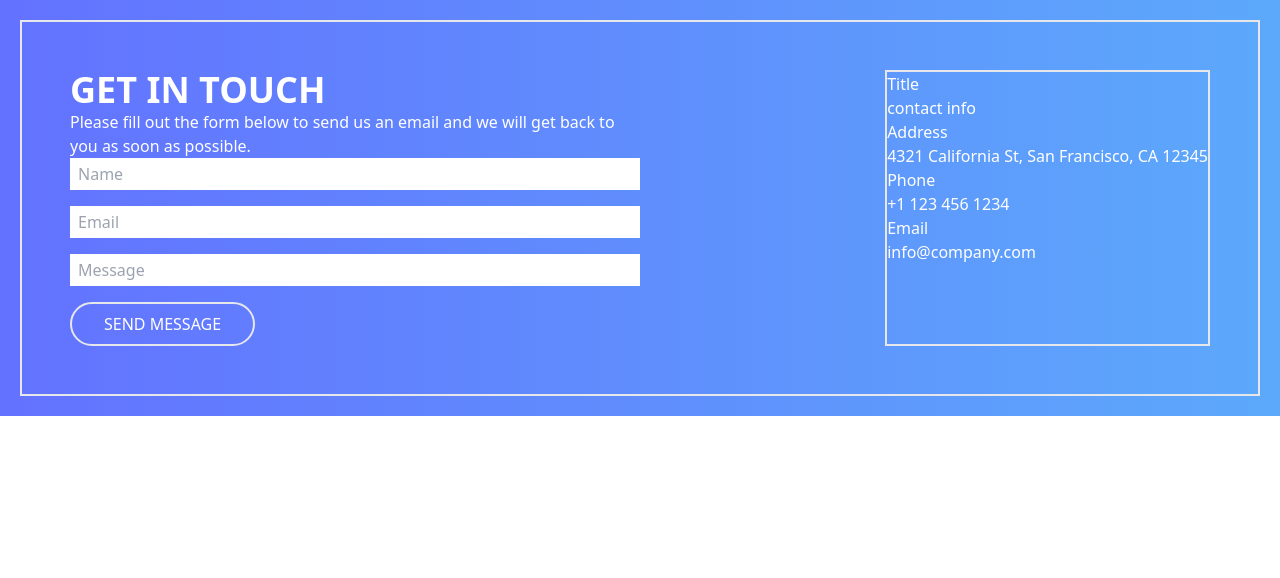
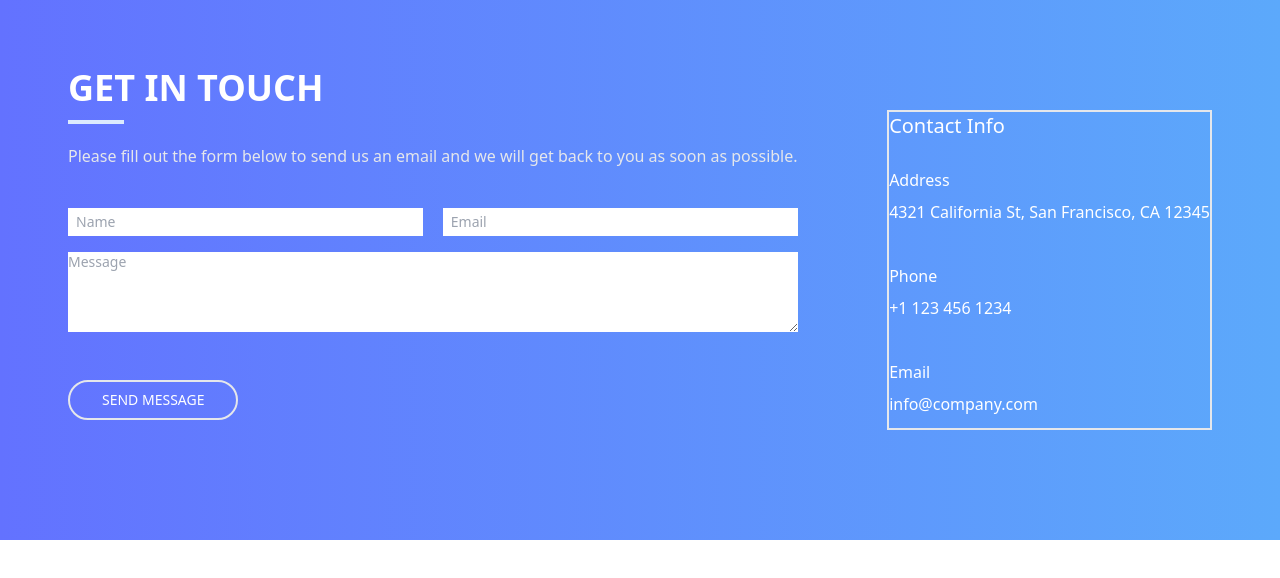
Before and after one commit to IvyMurage/react-contact-form, a React (Vite) app: page / in a window 1280 px wide. Shown: the top 578 px of the page. Built offline with nearby package versions, Linux system fonts and the light colour scheme.

Commit message:
chore: add styles to the form

```diff
--- a/src/components/Button.tsx
+++ b/src/components/Button.tsx
@@ -4,7 +4,7 @@ type ButtonProps = {
 }
 function Button({ placeholder, type = 'button', }: ButtonProps) {
     return (
-        <button className="border-2 rounded-3xl px-8 p-2" type={type}>
+        <button className="border-2 text-white rounded-3xl my-8 px-8 p-2" type={type}>
             {placeholder}
         </button>
     )
--- a/src/components/Contact.tsx
+++ b/src/components/Contact.tsx
@@ -5,18 +5,20 @@ import Form from './ContactForm'
 function Contact() {
     const [info] = useState(content)
     const contactInfo = Object.entries(info.contact_info)
-    const contactList = contactInfo.map(info => <div>
-        <h3>{info[0]}</h3>
+    const contactList = contactInfo.map(info => <div className='pb-3'>
+        <h3 className='pb-2'>{info[0]}</h3>
         <p>{info[1]}</p>
     </div>)
     return (
-        <div className='text-white grid border-2 p-12 items-center m-auto grid-cols-2' >
+        <div className='text-white flex justify-between p-12 items-center m-auto grid-cols-2' >
             <div className=''>
-                <h1 className='font-bold  text-4xl'>{info.title.toUpperCase()}</h1>
-                <p className=''>{info.content}</p>
+                <h1 className=' font-bold  text-4xl'>{info.title.toUpperCase()}</h1>
+                <div className='w-14 mt-3 h-1 bg-blue-100'></div>
+                <p className='mt-5 text-gray-200 '>{info.content}</p>
                 <Form />
             </div>
-            <div className='place-self-end border-2 h-full'>
+            <div className=' space-y-7 border-2 h-full'>
+                <h2 className='text-xl font-medium'>Contact Info</h2>
                 {contactList}
             </div>
         </div>
--- a/src/components/ContactForm.tsx
+++ b/src/components/ContactForm.tsx
@@ -38,8 +38,9 @@ function Form() {
   console.log(contacts)
 
   return (
-    <form onSubmit={handleSubmit} >
-      <div className='flex flex-col'>
+    <form onSubmit={handleSubmit} className='py-5 text-black text-sm mt-5' >
+      <div className='flex flex-col justify-between'>
+        <div className='grid grid-cols-2 gap-5'>
           <Input
             value={contact.name}
             placeholder='Name'
@@ -54,12 +55,14 @@ function Form() {
             onChange={handleChange}
             name='email'
           />
-        <Input
+        </div>
+
+        <textarea
+          rows={4}
           value={contact.message}
           placeholder='Message'
-          type='text'
-          onChange={handleChange}
           name='message'
+          className='h-auto mb-4'
         />
       </div>
       <Button type='submit' placeholder='SEND MESSAGE' />
--- a/src/content.json
+++ b/src/content.json
@@ -2,11 +2,9 @@
     "title": "get in touch",
     "content": "Please fill out the form below to send us an email and we will get back to you as soon as possible.",
     "contact_info": {
-        "Title":"contact info",
         "Address": "4321 California St, San Francisco, CA 12345",
         "Phone": " +1 123 456 1234",
         "Email": "info@company.com"
-    },
+    }
 
-  "user": []
 }
```
Lines whose indentation alone changed are shown as unchanged.
